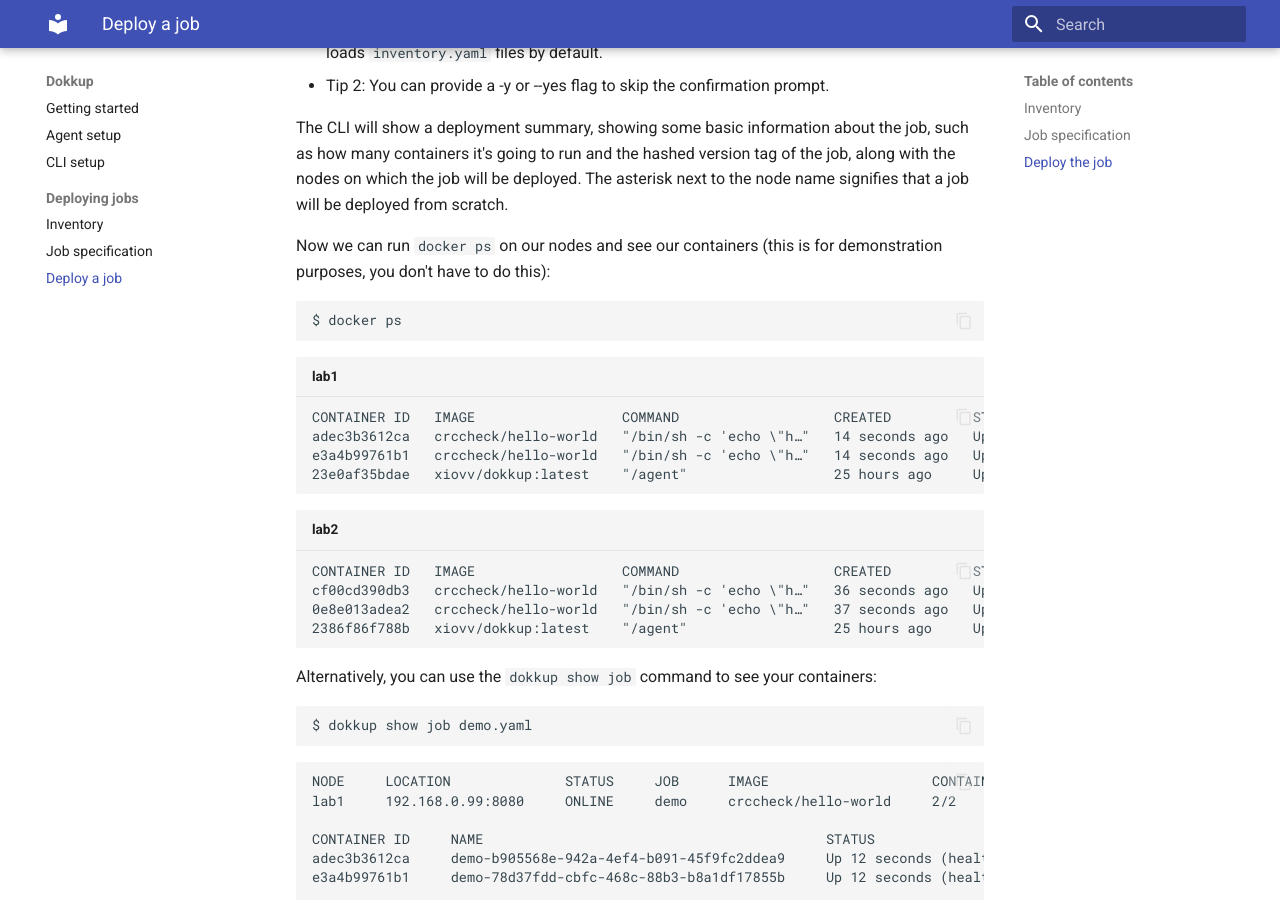
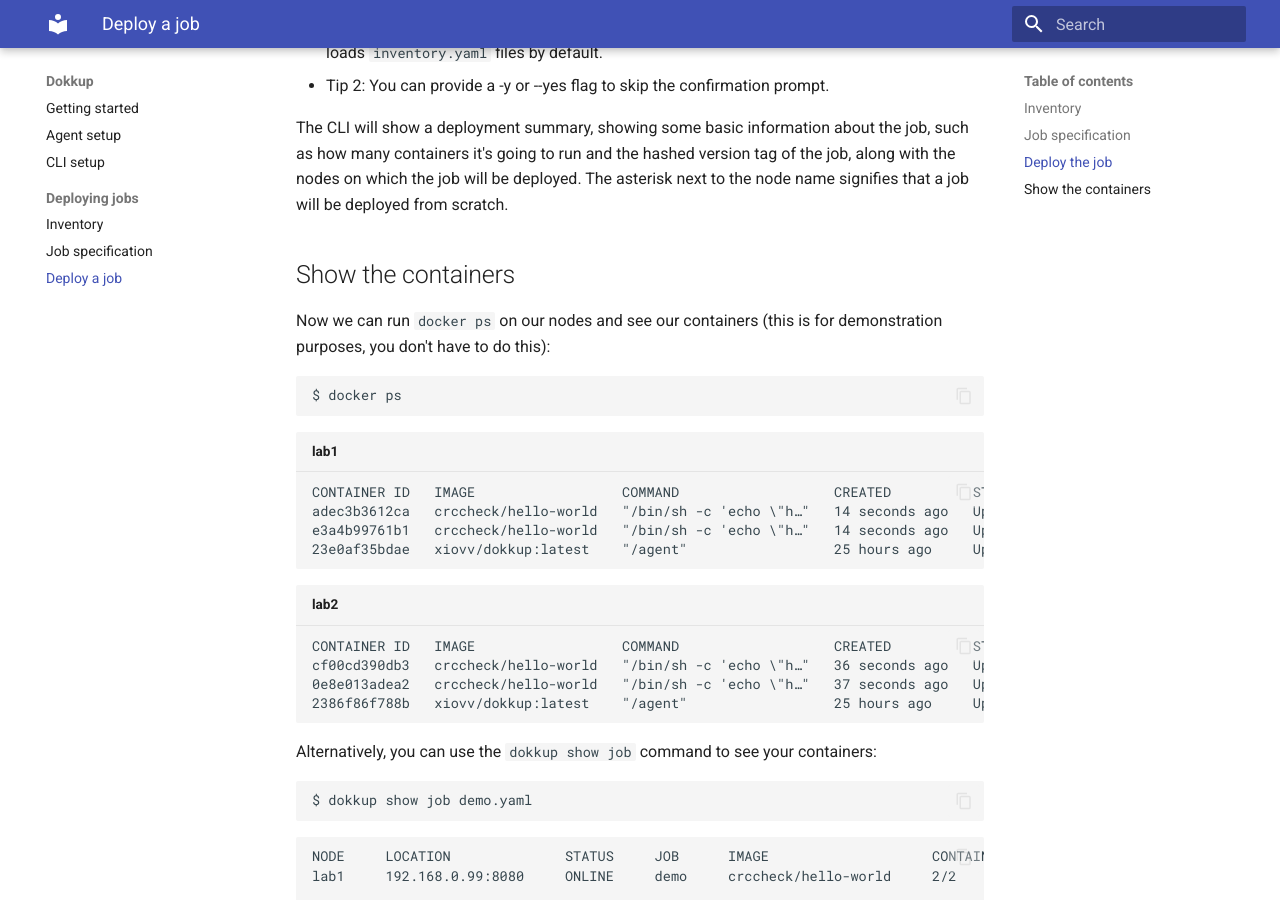
Before and after one commit to XiovV/dokkup, an MkDocs documentation site: the page built from docs/deploying_jobs/deploy-job.md, in a window 1280 px wide and 900 px high, scrolled down 2014 px. Built offline with MkDocs 1.6.1 and Material for MkDocs 9.7.7, drawn with Linux system fonts in a browser that asks for light colours.

Commit message:
docs(mkdocs): add subheading

````diff
--- a/docs/deploying_jobs/deploy-job.md
+++ b/docs/deploying_jobs/deploy-job.md
@@ -78,6 +78,7 @@ Are you sure you want to proceed? (y/n)
 
 The CLI will show a deployment summary, showing some basic information about the job, such as how many containers it's going to run and the hashed version tag of the job, along with the nodes on which the job will be deployed. The asterisk next to the node name signifies that a job will be deployed from scratch.
 
+## Show the containers
 Now we can run `docker ps` on our nodes and see our containers (this is for demonstration purposes, you don't have to do this):
 ```
 $ docker ps
````
